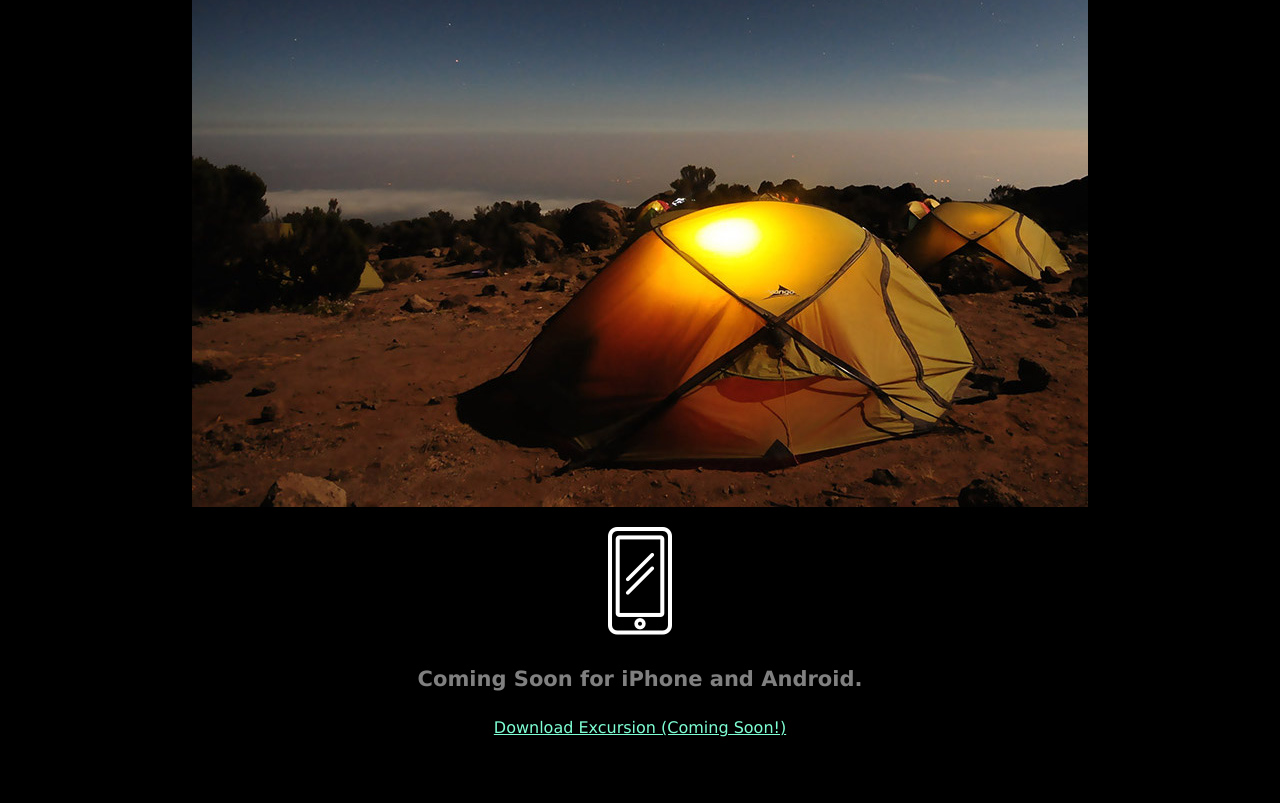
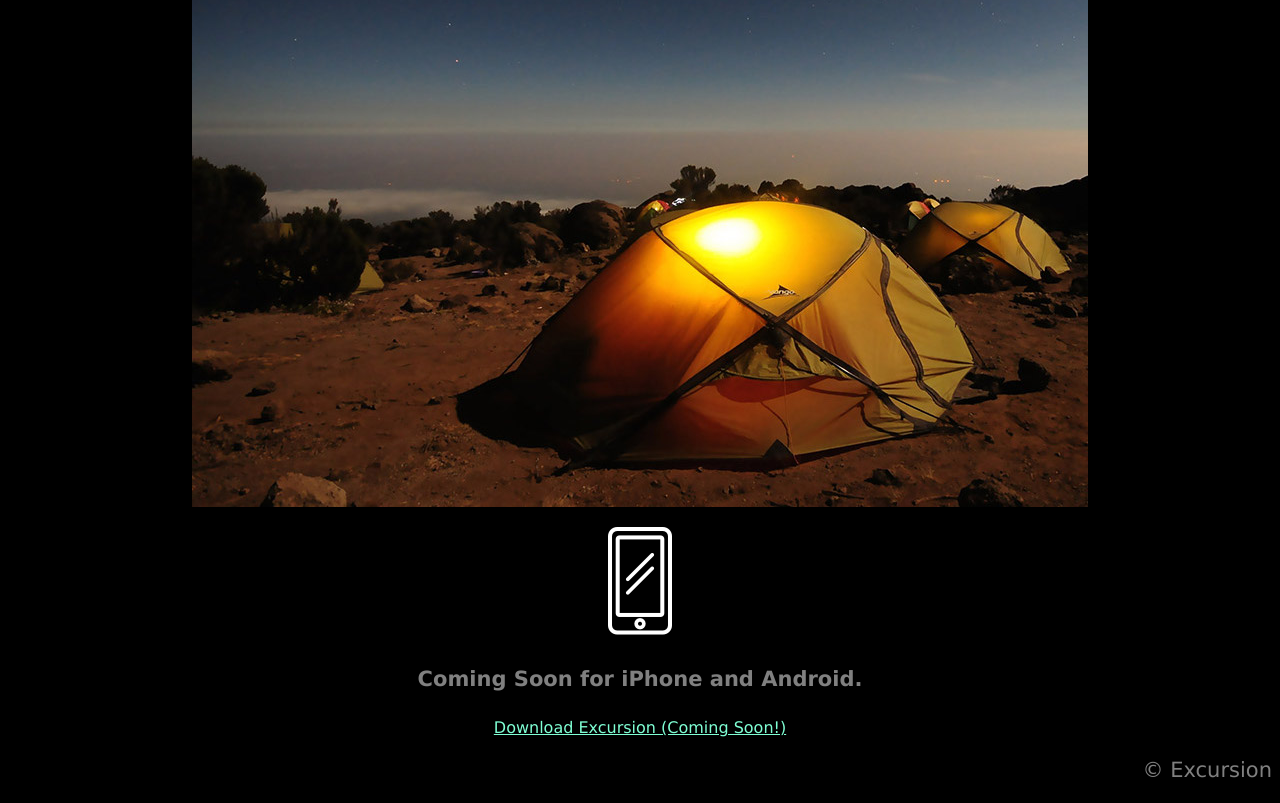
Before and after one commit to Jaybab/excursion, a plain HTML site: page index.html in a window 1280 px wide. Shown: the part 505-1308 px from the top of the page. Before the commit the page ends 1258 px from the top, so only its background shows below. Drawn offline with Linux system fonts and the light colour scheme.

Commit message:
Final push

```diff
--- a/index.html
+++ b/index.html
@@ -19,5 +19,6 @@
       <p><img src="resources/images/phone.png"></p>
       <h4 class="header--sub-header">Coming Soon for iPhone and Android.</h4>
       <p><a class="link--cta" href="#">Download Excursion (Coming Soon!)</a></p>
+      <p class="footer--copyright">&copy; Excursion</p>
     </body>
 </html>
--- a/resources/css/style.css
+++ b/resources/css/style.css
@@ -31,3 +31,10 @@ body {
     font-size: 16px;
     color: aquamarine;
 }
+
+/* FOOTER*/
+
+.footer--copyright {
+    font-size: 21px;
+    color: grey;
+    text-align: right;
```
